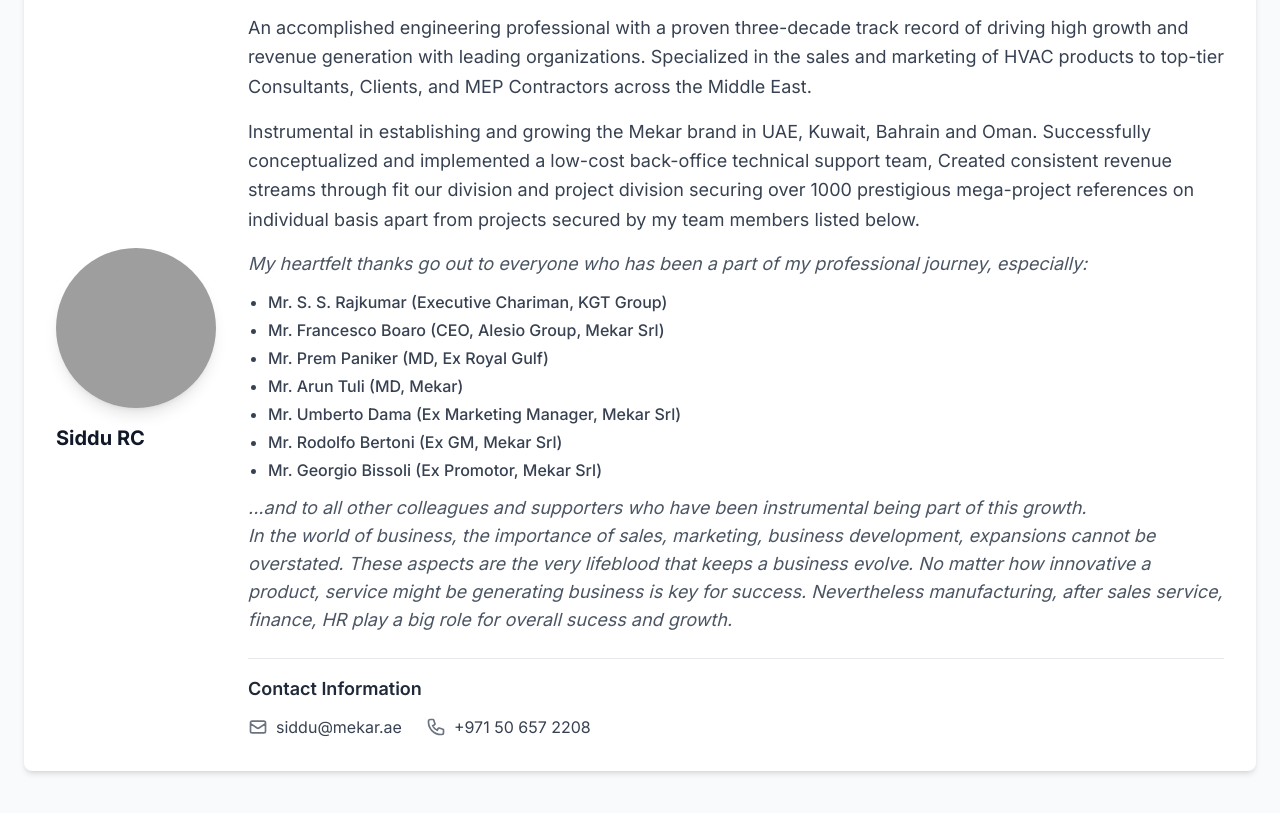
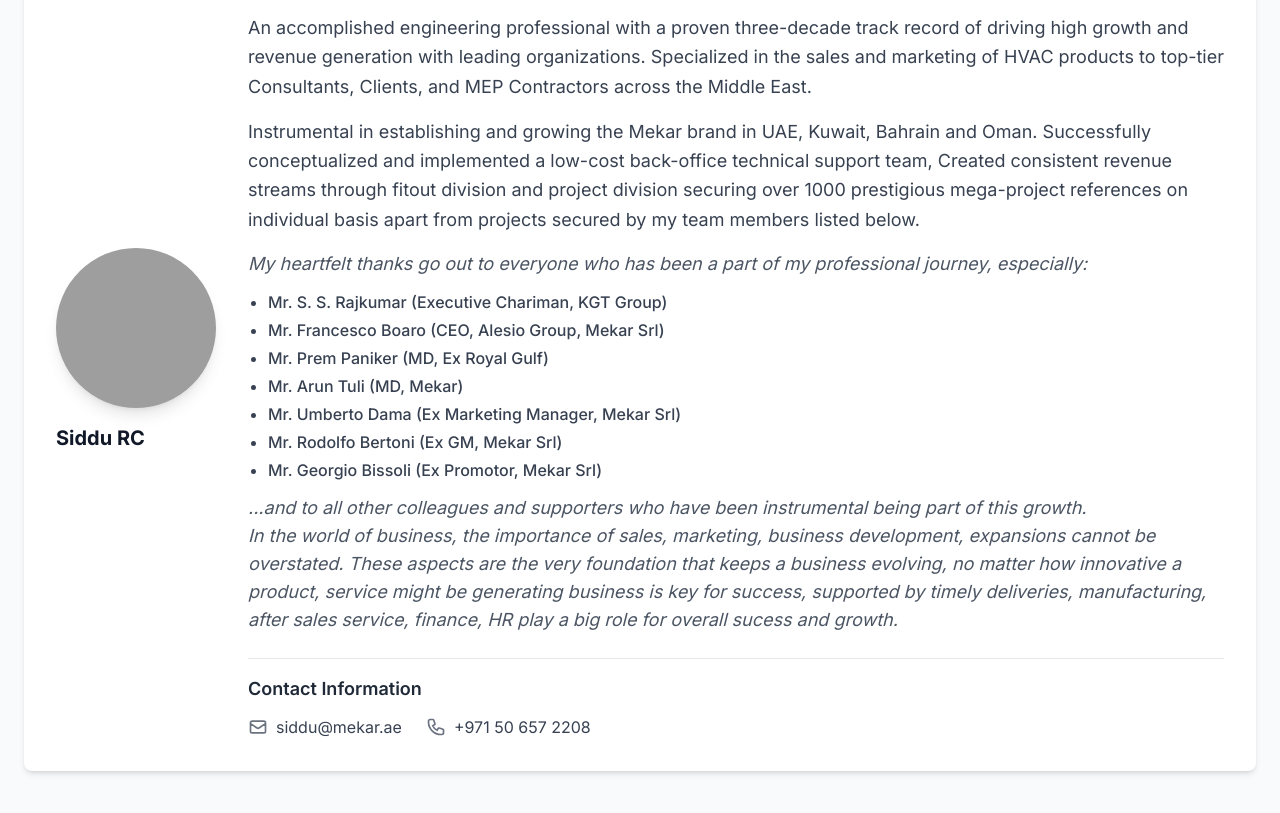
Before and after one commit to SidduRC/siddurc.github.io, a plain HTML site: page index.html in a window 1280 px wide. Shown: the part 747-1560 px from the top of the page. Drawn offline with nearby package versions, Linux system fonts and the light colour scheme; grey boxes are pictures that could not be loaded.

Commit message:
Update index.html

```diff
--- a/index.html
+++ b/index.html
@@ -135,7 +135,7 @@
               Instrumental in establishing and growing the Mekar brand in
               UAE, Kuwait, Bahrain and Oman. Successfully conceptualized and
               implemented a low-cost back-office technical support team,
-              Created consistent revenue streams through fit our division and project division securing over 1000
+              Created consistent revenue streams through fitout division and project division securing over 1000
               prestigious mega-project references on individual basis apart from projects secured by my team members listed below.
             </p>
             <div class="mt-4">
@@ -161,9 +161,9 @@
               <p class="text-lg text-gray-600 italic">
                 In the world of business, the importance of sales, marketing,
                 business development, expansions cannot be overstated. These
-                aspects are the very lifeblood that keeps a business evolve. No
+                aspects are the very foundation that keeps a business evolving, no
                 matter how innovative a product, service might be generating
-                business is key for success. Nevertheless manufacturing, after sales service, finance, HR play a big role for overall sucess and growth.
+                business is key for success, supported by timely deliveries, manufacturing, after sales service, finance, HR play a big role for overall sucess and growth.
               </p>
             </div>
             <!-- Contact Info -->
```
